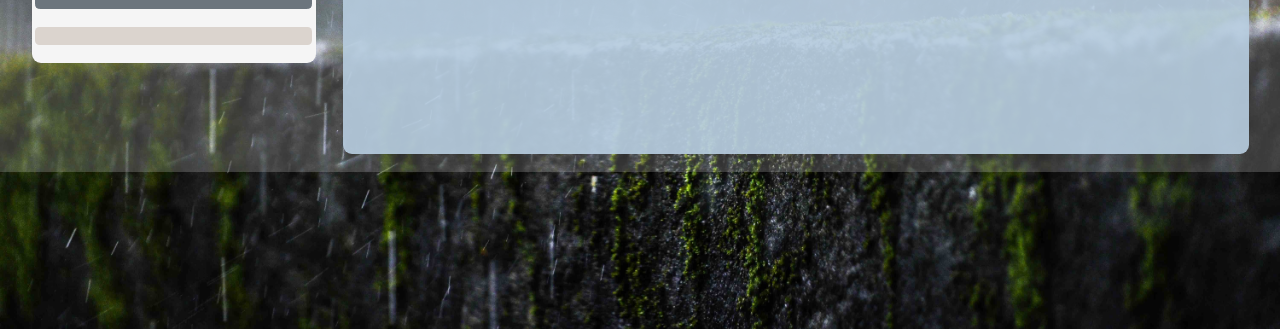
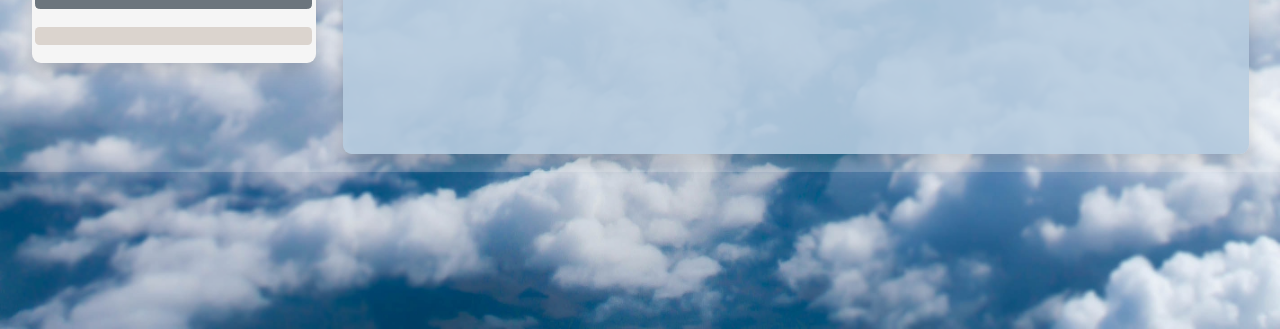
Before and after one commit to AtlantaBlack/HW06_Weather_Dashboard, a plain HTML site: page index.html in a window 1280 px wide. Shown: the part 471-800 px from the top of the page. Drawn offline with nearby package versions, Linux system fonts and the light colour scheme.

Commit message:
final tweaks to opacity of main.div class 'row'

```diff
--- a/assets/css/style.css
+++ b/assets/css/style.css
@@ -202,7 +202,7 @@ img {
 }
 
 #forecast-display-container {
-    background-color: rgba(182, 203, 222, 0.92);
+    background-color: rgba(182, 203, 222, 0.88);
     border-radius: 0 0 0.5rem 0.5rem;
 }
 
--- a/index.html
+++ b/index.html
@@ -16,7 +16,7 @@
 </head>
 
 <!-- have the default background image be clear skies -->
-<body class="rain">
+<body class="clear-sky">
     <header>
         <h1>Weather Dashboard</h1>
     </header>
```
